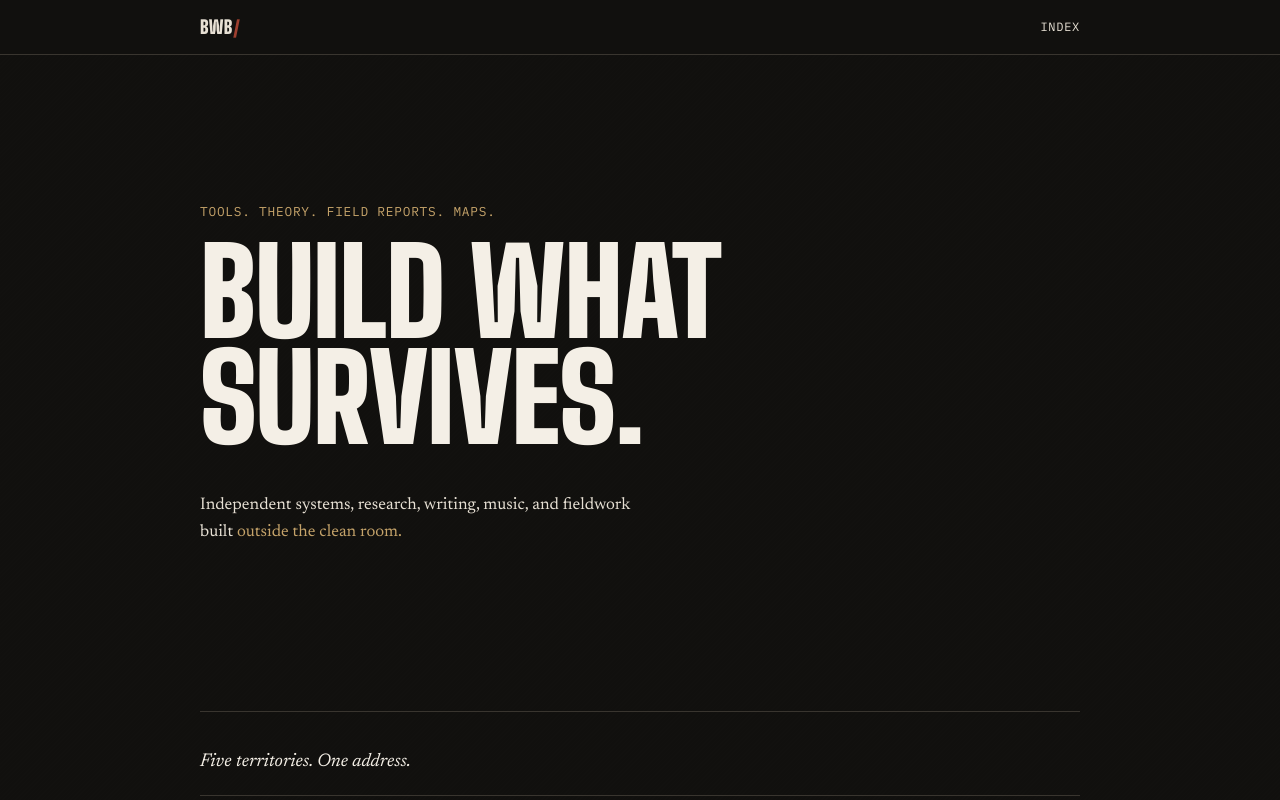
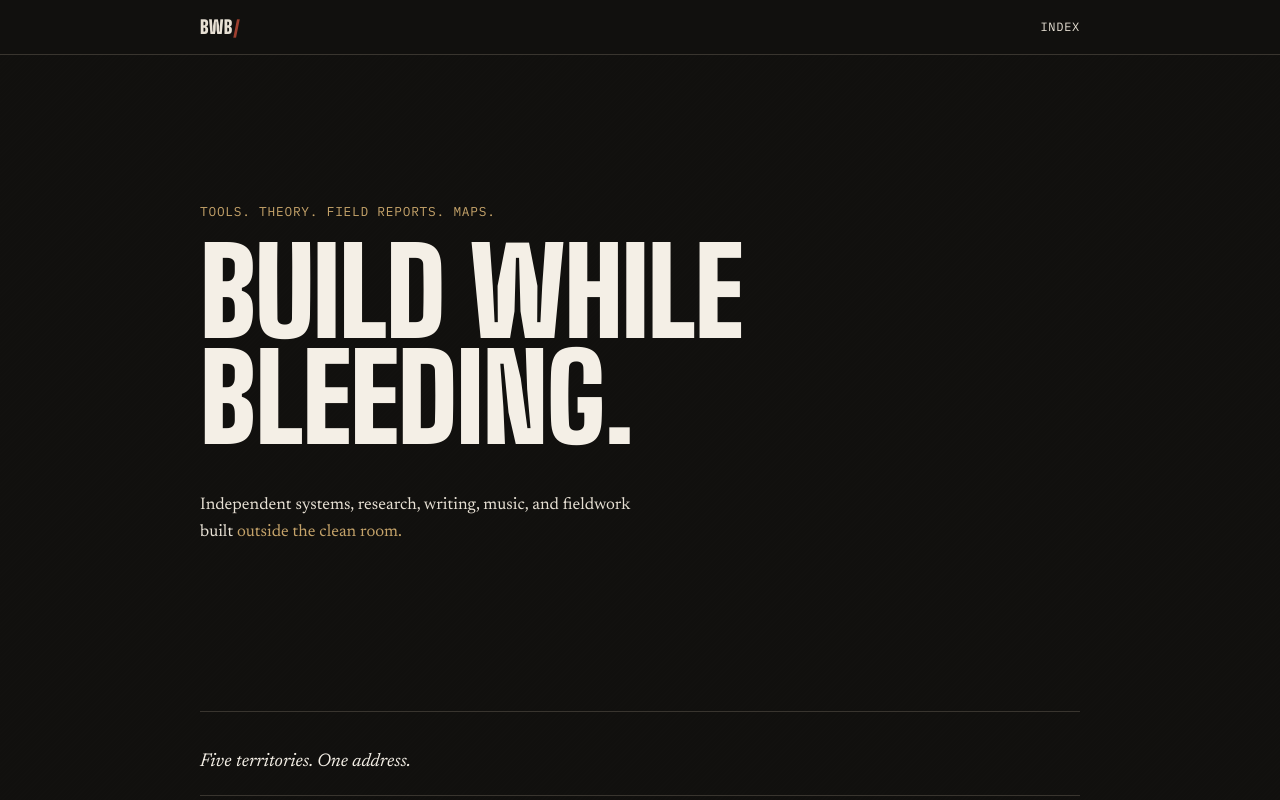
Before and after one commit to RyanrealAF/buildwhilebleeding, a React (Vite) app: page / in a window 1280 px wide. Shown: the top 800 px of the page. Built offline with nearby package versions, Linux system fonts and the light colour scheme.

Commit message:
Make Build While Bleeding the landing title

```diff
--- a/src/App.tsx
+++ b/src/App.tsx
@@ -19,7 +19,7 @@ export default function App() {
       <main className="wrap">
         <section className="hero">
           <p className="tag mono">Tools. Theory. Field reports. Maps.</p>
-          <h1>Build what<br />survives.</h1>
+          <h1>Build While<br />Bleeding.</h1>
           <p>Independent systems, research, writing, music, and fieldwork built <em>outside the clean room.</em></p>
         </section>
 
```
